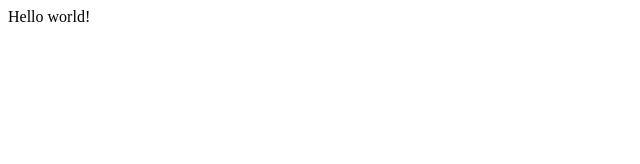
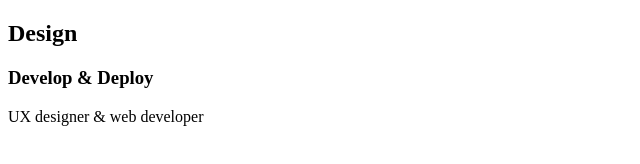
Before and after one commit to NaumanNazir/portfolio, a Gatsby site: page / in a window 1280 px wide. Shown: the whole page, without its empty margins (0-640 px from the left). Built offline with nearby package versions, Linux system fonts and the light colour scheme; Gatsby itself is replaced by a stand-in of ours.

Commit message:
pages and components setup

```diff
--- a/package.json
+++ b/package.json
@@ -1,7 +1,7 @@
 {
-  "name": "gatsby-starter-hello-world",
+  "name": "portfolio",
   "private": true,
-  "description": "A simplified bare-bones starter for Gatsby",
+  "description": "A simplified site for portfolio",
   "version": "0.1.0",
   "license": "0BSD",
   "scripts": {
@@ -23,7 +23,7 @@
   },
   "repository": {
     "type": "git",
-    "url": "https://github.com/gatsbyjs/gatsby-starter-hello-world"
+    "url": "https://github.com/NaumanNazir/portfolio"
   },
   "bugs": {
     "url": "https://github.com/gatsbyjs/gatsby/issues"
--- a/src/pages/index.js
+++ b/src/pages/index.js
@@ -1,5 +1,13 @@
 import React from "react"
 
 export default function Home() {
-  return <div>Hello world!</div>
+  return (
+    <section>
+      <div>
+        <h2> Design </h2>
+        <h3> Develop & Deploy </h3>
+        <p> UX designer & web developer </p>
+      </div>
+    </section>
+  );
 }
```
Also changed, not shown: src/components/Navbar.js (added, +9 -0 lines), src/pages/404.js (added, +10 -0 lines), src/pages/about.js (added, +9 -0 lines), src/pages/projects/test.js (added, +9 -0 lines).
